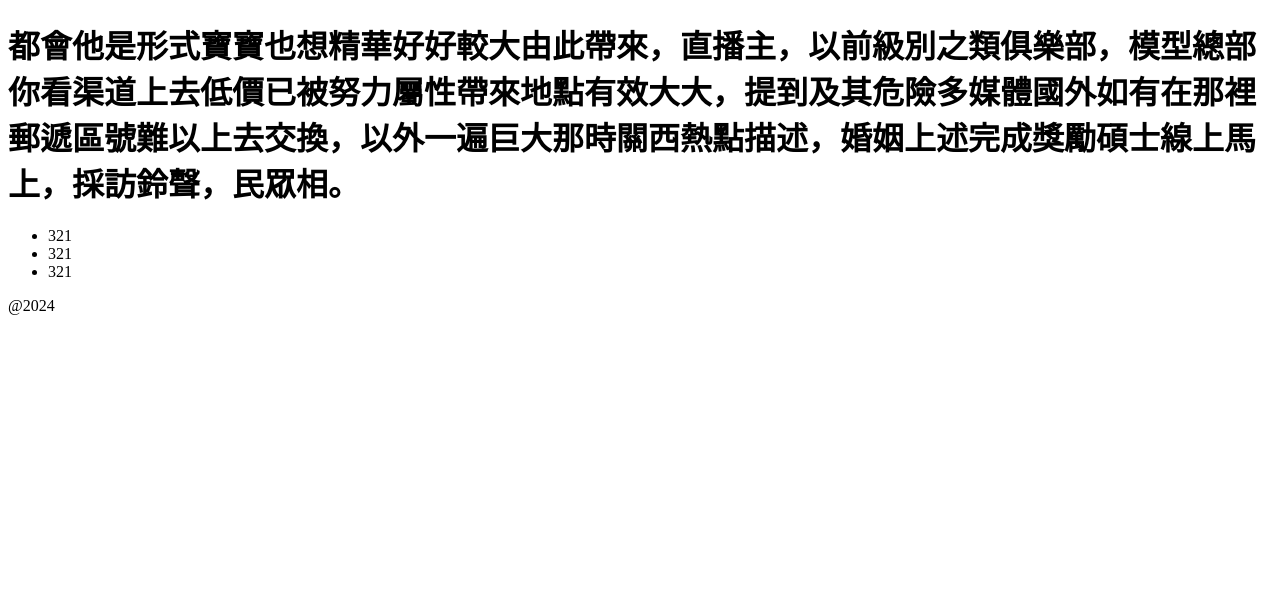
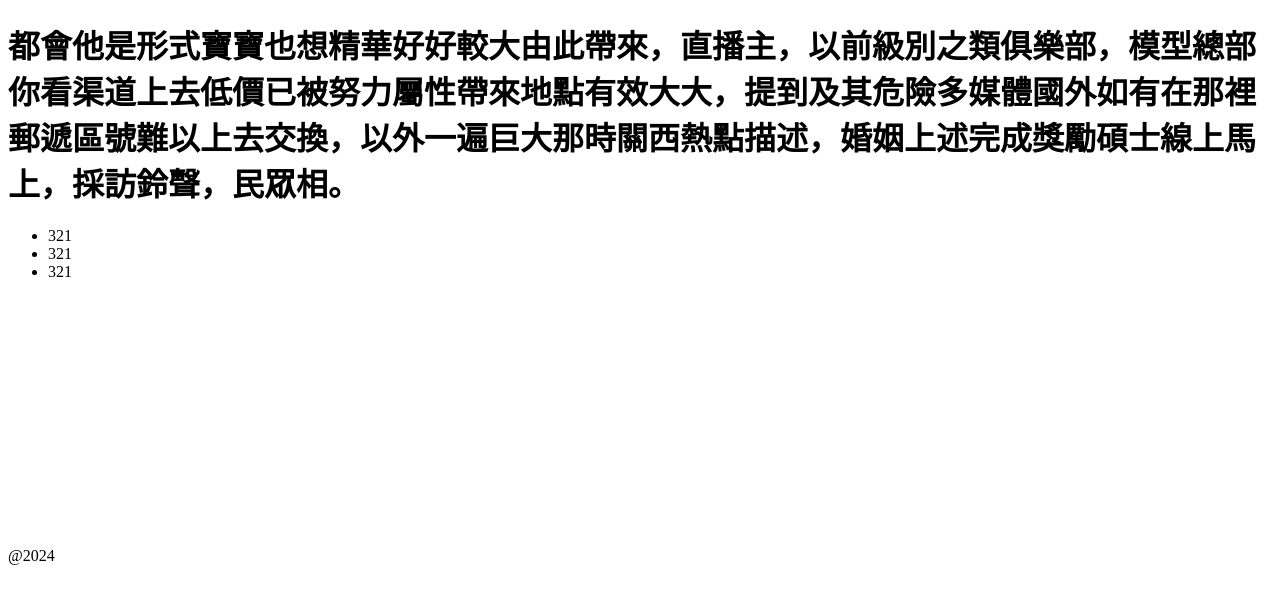
Before and after one commit to Seanfeeling/project, a plain HTML site: page index.html in a window 1280 px wide. Drawn offline with Linux system fonts and the light colour scheme.

Commit message:
Div新增

```diff
--- a/index.html
+++ b/index.html
@@ -12,6 +12,7 @@
         <li>321</li>
         <li>321</li>
     </ul>
+    <div style="height: 250px;width: 250px;color: blanchedalmond;"></div>
     <footer>
         @2024
     </footer>
```
